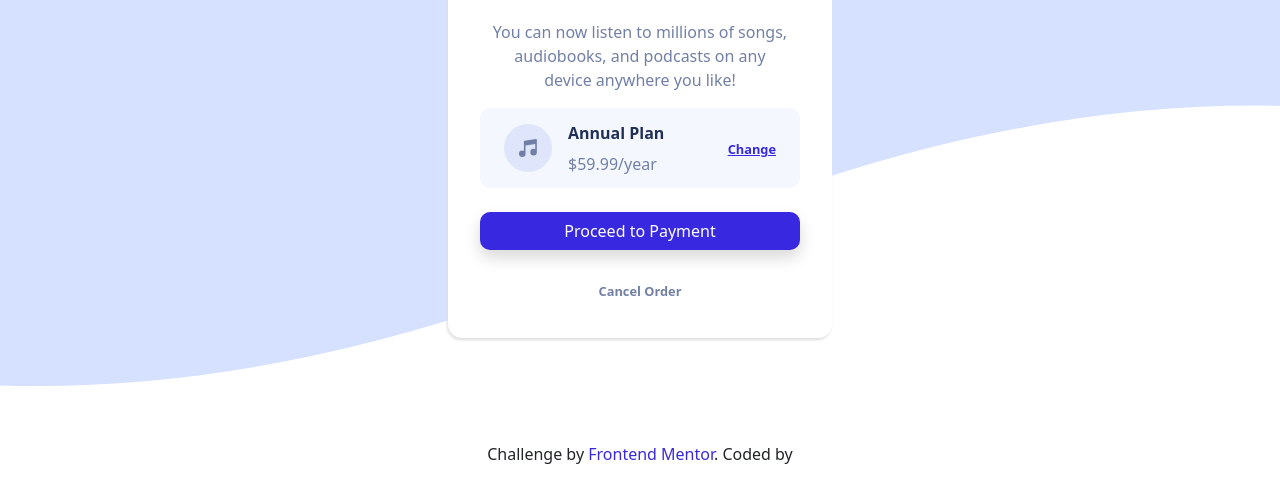
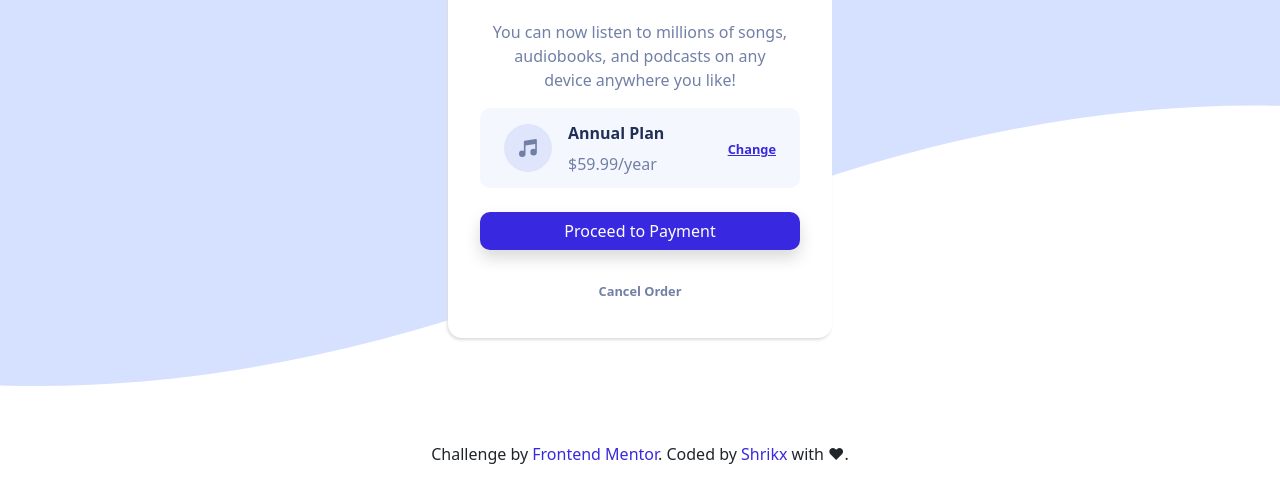
Before and after one commit to shrikx/order-summary-card, a plain HTML site: page index.html in a window 1280 px wide. Shown: the part 318-800 px from the top of the page. Drawn offline with nearby package versions, Linux system fonts and the light colour scheme; a web font is replaced by a local one.

Commit message:
Update index.html

```diff
--- a/index.html
+++ b/index.html
@@ -41,7 +41,7 @@
 
     <div class="footer fixed-bottom">
       <p>Challenge by <a href="https://www.frontendmentor.io?ref=challenge" target="_blank">Frontend Mentor</a>.
-        Coded by <a href="https://github.com/shrikx" target="_blank>Shrikx</a> with ❤.</p>
+        Coded by <a href="https://github.com/shrikx" target="_blank">Shrikx</a> with ❤.</p>
     </div>
   </div>
 </body>
```
